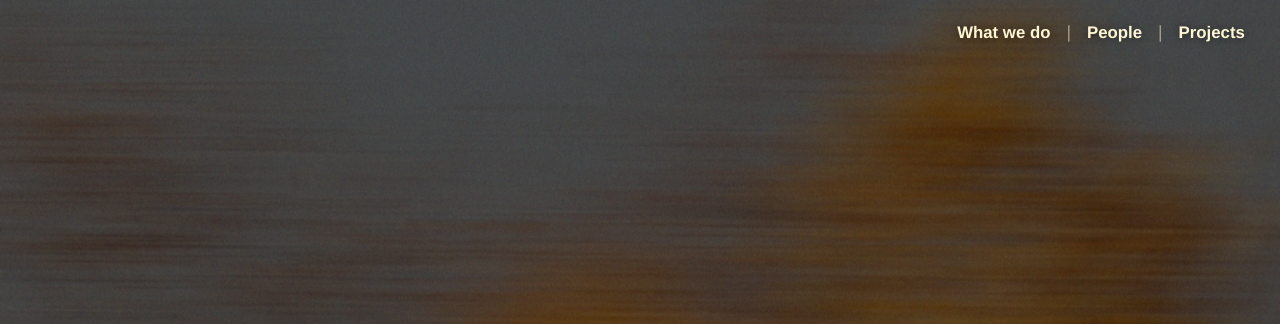
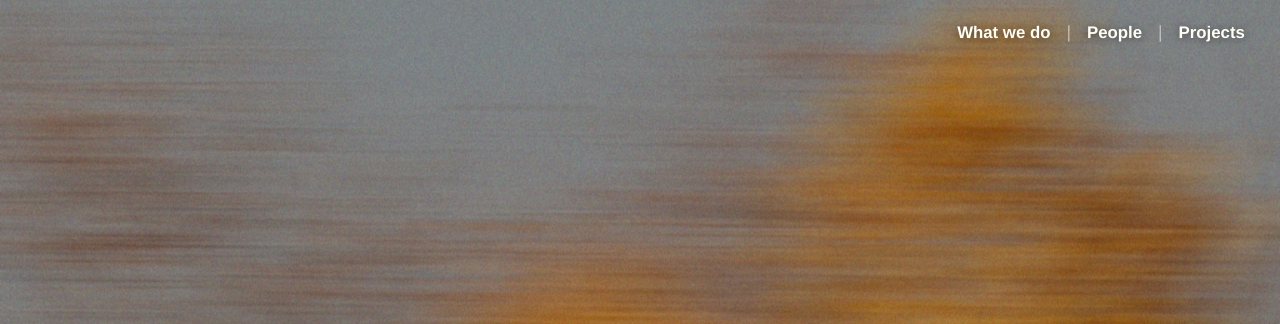
Before and after one commit to becweeks/thebikeshop.io, a plain HTML site: page index.html in a window 1280 px wide. Shown: the top 324 px of the page. Drawn offline with Linux system fonts and the light colour scheme.

Commit message:
splash page fixes

```diff
--- a/index.html
+++ b/index.html
@@ -34,17 +34,12 @@
     .skip-link:focus { top: 0; }
 
     /* BACKGROUND */
-    html, body { height: 100%; }
-    .page {
-      min-height: 100dvh;
-      display: flex;
-      flex-direction: column;
-      background-image: linear-gradient(rgba(0,0,0,0.62), rgba(0,0,0,0.62)), url('Bike-Shop-splash-light.jpg');
-      background-size: cover;
-      background-position: center;
-      background-attachment: fixed;
-      position: relative;
-    }
+    .bg { position: fixed; inset: 0; z-index: 0; }
+    .bg img { width: 100%; height: 100%; object-fit: cover; object-position: center; display: block; }
+    .bg-overlay { position: fixed; inset: 0; z-index: 1; background: rgba(0,0,0,0.3); }
+
+    /* PAGE */
+    .page { position: relative; z-index: 2; min-height: 100dvh; display: flex; flex-direction: column; }
 
     /* NAV */
     .nav {
@@ -53,13 +48,13 @@
       display: flex; align-items: center; gap: 0;
       -webkit-transform: translateZ(0); transform: translateZ(0); will-change: transform;
     }
-    .nav a { color: var(--eggshell); text-decoration: none; font-size: 1.05rem; font-weight: 700; opacity: 1; transition: opacity 0.2s; text-shadow: 0 1px 8px rgba(0,0,0,0.5); }
+    .nav a { color: #FFFDF4; text-decoration: none; font-size: 1.05rem; font-weight: 700; opacity: 1; transition: opacity 0.2s; text-shadow: 0 1px 8px rgba(0,0,0,0.5); }
     .nav a:hover { opacity: 0.75; }
-    .nav-pipe { color: rgba(255,246,212,0.5); font-weight: 300; font-size: 1.1rem; padding: 0 1rem; user-select: none; }
+    .nav-pipe { color: rgba(255,253,244,0.5); font-weight: 300; font-size: 1.1rem; padding: 0 1rem; user-select: none; }
 
     /* HAMBURGER */
     .hamburger { display: none; flex-direction: column; justify-content: center; gap: 5px; background: none; border: none; cursor: pointer; padding: 4px; z-index: 300; }
-    .hamburger span { display: block; width: 24px; height: 2px; background: var(--eggshell); border-radius: 2px; transition: all 0.2s; }
+    .hamburger span { display: block; width: 24px; height: 2px; background: #FFFDF4; border-radius: 2px; transition: all 0.2s; }
     .hamburger.open span:nth-child(1) { transform: translateY(7px) rotate(45deg); }
     .hamburger.open span:nth-child(2) { opacity: 0; }
     .hamburger.open span:nth-child(3) { transform: translateY(-7px) rotate(-45deg); }
@@ -67,7 +62,7 @@
     /* DROPDOWN */
     .dropdown { display: none; position: fixed; top: 0; left: 0; right: 0; z-index: 250; background: rgba(30,15,8,0.97); backdrop-filter: blur(12px); border-bottom: 1px solid rgba(255,246,212,0.12); padding: 5rem 2rem 2rem; flex-direction: column; }
     .dropdown.open { display: flex; }
-    .dropdown a { color: var(--eggshell); text-decoration: none; font-size: 1.2rem; font-weight: 700; opacity: 0.6; padding: 1rem 0; border-bottom: 1px solid rgba(255,246,212,0.1); transition: opacity 0.2s; }
+    .dropdown a { color: #FFFDF4; text-decoration: none; font-size: 1.2rem; font-weight: 700; opacity: 0.6; padding: 1rem 0; border-bottom: 1px solid rgba(255,246,212,0.1); transition: opacity 0.2s; }
     .dropdown a:last-child { border-bottom: none; }
     .dropdown a:hover { opacity: 1; }
 
@@ -101,6 +96,11 @@
 <a href="#main" class="skip-link">Skip to main content</a>
 
 <div class="page">
+
+  <div class="bg">
+    <img src="Bike-Shop-splash-light.jpg" alt="" role="presentation" />
+  </div>
+  <div class="bg-overlay"></div>
 
   <nav class="nav" aria-label="Main navigation">
     <a href="what-we-do.html">What we do</a>
```
